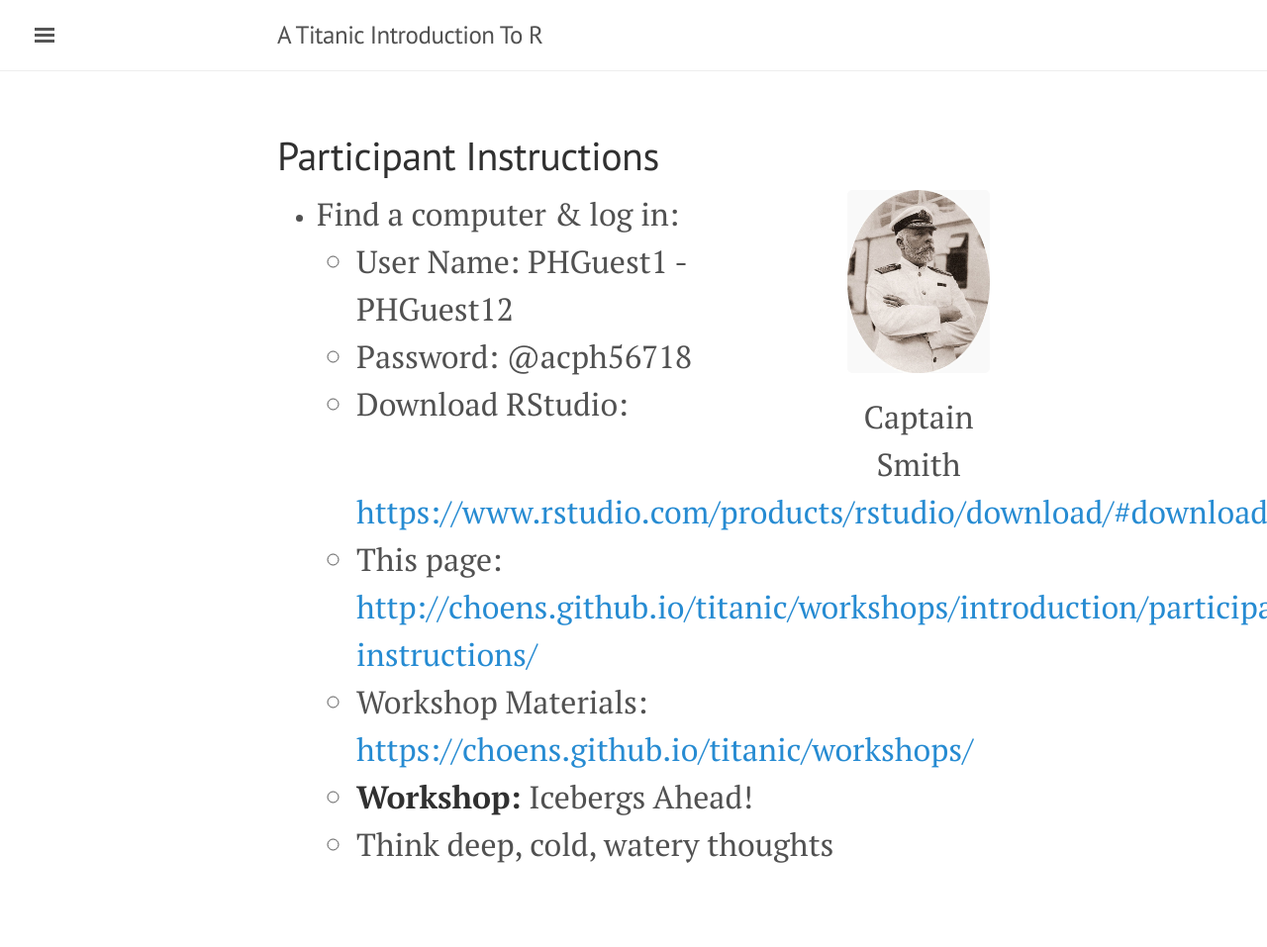
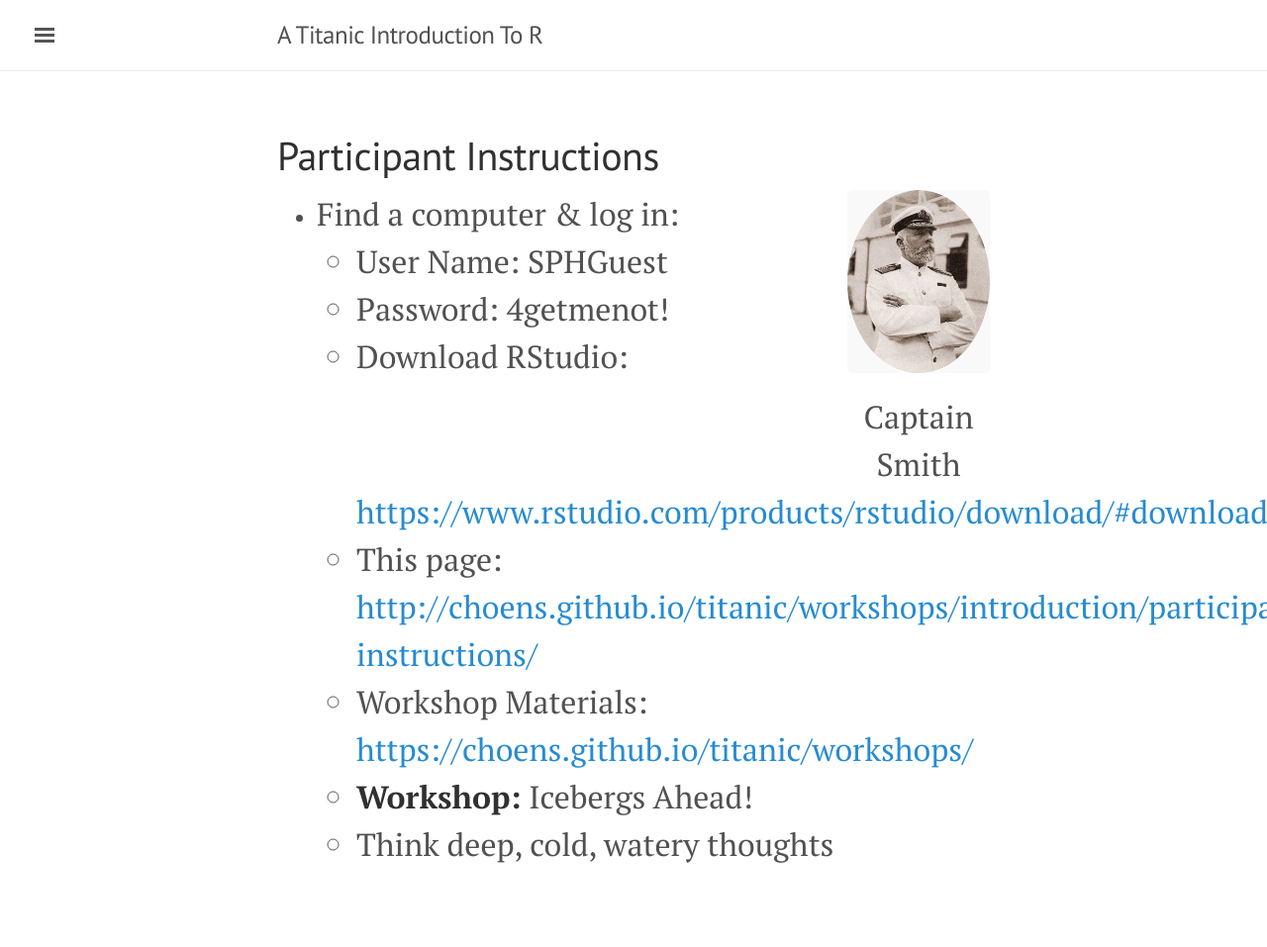
Before and after one commit to ajstamm/titanic, a Jekyll site: the page built from workshops/introduction/participant-instructions.html, in a window 1280 px wide. Shown: the whole page at 99% size. Built offline with Jekyll 4.4.1, drawn with Linux system fonts in a browser that asks for light colours.

Commit message:
login update
for SPH

```diff
--- a/workshops/introduction/participant-instructions.html
+++ b/workshops/introduction/participant-instructions.html
@@ -22,8 +22,8 @@ title: "Participant Instructions"
                      <li> <strong>Password:</strong> SAS&R2017</li>
                      </ul>
                      </li> -->
-                <li>User Name: PHGuest1 - PHGuest12</li>
-                <li>Password: @acph56718
+                <li>User Name: SPHGuest</li>
+                <li>Password: 4getmenot!
                 <li>Download RStudio: <a href="https://www.rstudio.com/products/rstudio/download/#download" target="_blank"> https://www.rstudio.com/products/rstudio/download/#download</a></li>
                 <li>This page: <a href="http://choens.github.io/titanic/workshops/introduction/participant-instructions/"> http://choens.github.io/titanic/workshops/introduction/participant-instructions/</a>
                 <li> Workshop Materials: <a href="https://choens.github.io/titanic/workshops/">https://choens.github.io/titanic/workshops/</a> </li>
```
